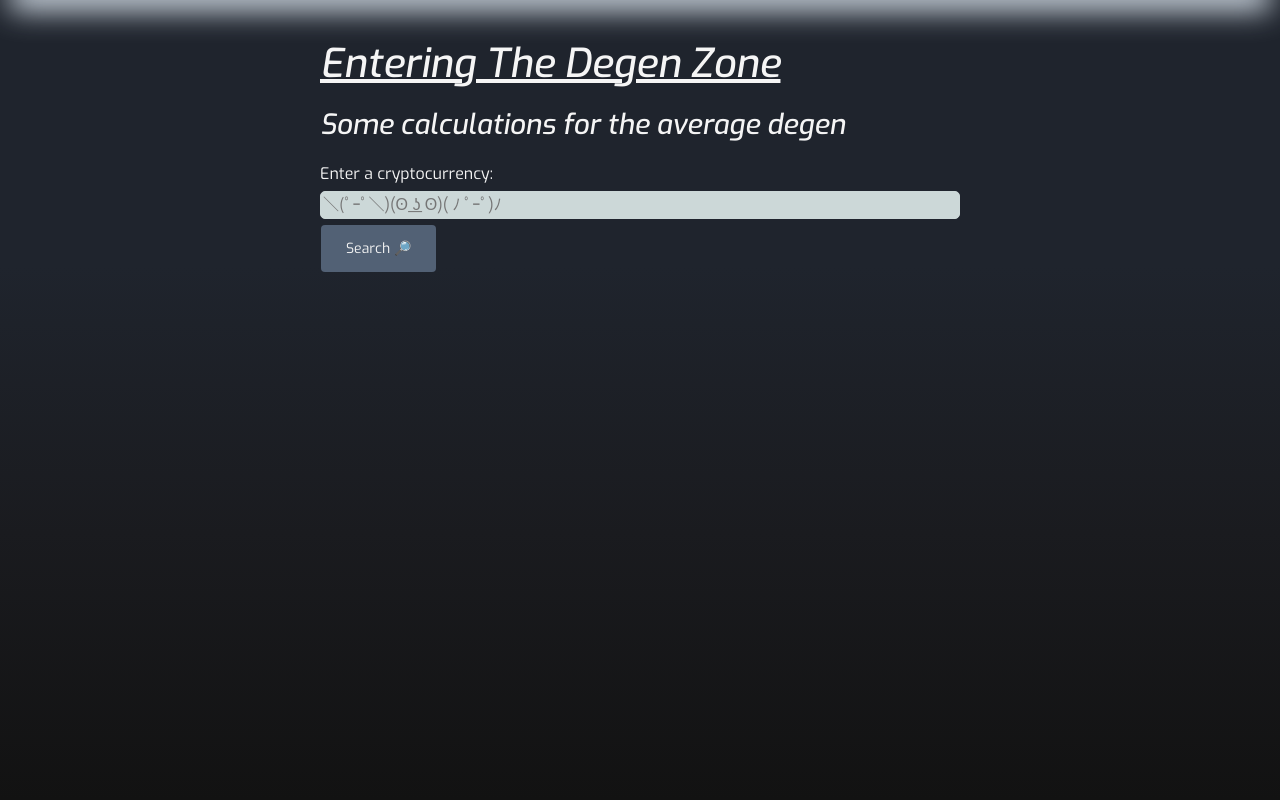
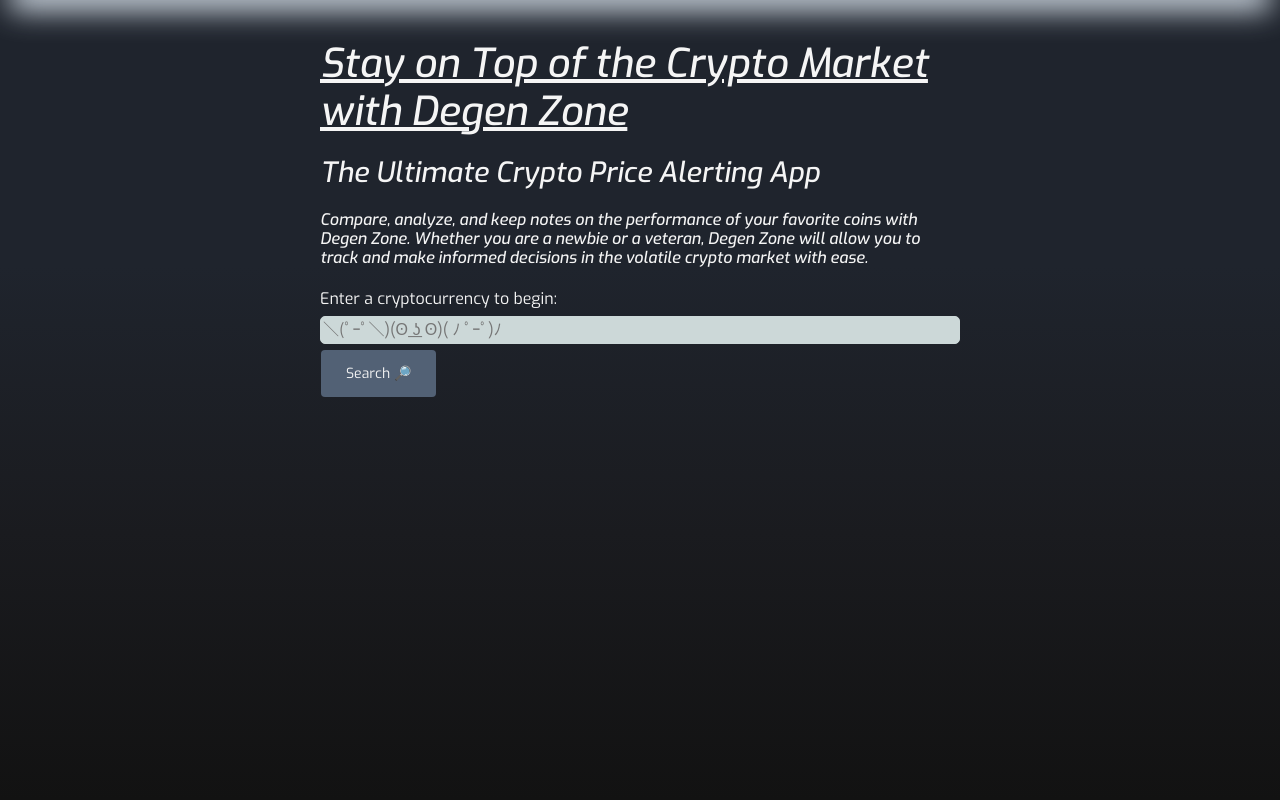
Before and after one commit to omargonz01/Crypto-Price-Alert-Project, a Flask app: page /search in a window 1280 px wide. Shown: the part 50-850 px from the top of the page. Run offline with Flask 3, Linux system fonts and the light colour scheme; the visitor is signed in with stand-in values (Sample User, id 1); some libraries are stand-ins or nearby versions.

Commit message:
minor update - optimization & improvements of copy

```diff
--- a/app/blueprints/auth/auth_templates/signup.html
+++ b/app/blueprints/auth/auth_templates/signup.html
@@ -12,7 +12,7 @@
 {% include './includes/nav.html' %}
 <div class="container">
     <img src="../static/images/degen_zone-transformed.png" height="200px" width="auto" alt="degen zone logo">
-    <h2>Create a Degen Account</h2>
+    <h2>Create an Account</h2>
     <h5><em>Trade smarter with Degen Zone.</em></h5>
 <form method="POST" class="w-50 mx-auto">
     {{ form.hidden_tag() }}
--- a/app/blueprints/main/main_templates/search.html
+++ b/app/blueprints/main/main_templates/search.html
@@ -11,11 +11,12 @@
 {% block content %}
 {% include './includes/nav.html' %}
 <div class="background">
-    <h1 class="w-50 mx-auto"><u><em> Entering The Degen Zone </em></u></h1>
-    <h3 class="w-50 mx-auto"><em>Some calculations for the average degen</em></h3>
+    <h1 class="w-50 mx-auto"><u><em> Stay on Top of the Crypto Market with Degen Zone </em></u></h1>
+    <h3 class="w-50 mx-auto"><em>The Ultimate Crypto Price Alerting App</em></h3>
+    <h6 class="w-50 mx-auto"><em>Compare, analyze, and keep notes on the performance of your favorite coins with Degen Zone. Whether you are a newbie or a veteran, Degen Zone will allow you to track and make informed decisions in the volatile crypto market with ease.</em></h6>
 
     <form method="POST" class="w-50 mx-auto">
-      <label for="coin">Enter a cryptocurrency:</label><br>
+      <label for="coin">Enter a cryptocurrency to begin:</label><br>
       <input  class="crypto-form form mx-auto" type="text" id="coin" name="coin" placeholder="＼(ﾟｰﾟ＼)(ʘ ͟ʖ ʘ)( ﾉ ﾟｰﾟ)ﾉ"><br>
       <input class="btn btn-sm" type="submit" value="Search 🔎">
     </form>
--- a/app/static/styles/search.css
+++ b/app/static/styles/search.css
@@ -18,7 +18,7 @@ form {
     margin:20px;
 }
 
-h1,h3 {
+h1,h3,h6 {
     color:whitesmoke;
     margin:20px;
 }
```
Also changed, not shown: app/blueprints/auth/routes.py (line endings or trailing spaces).
